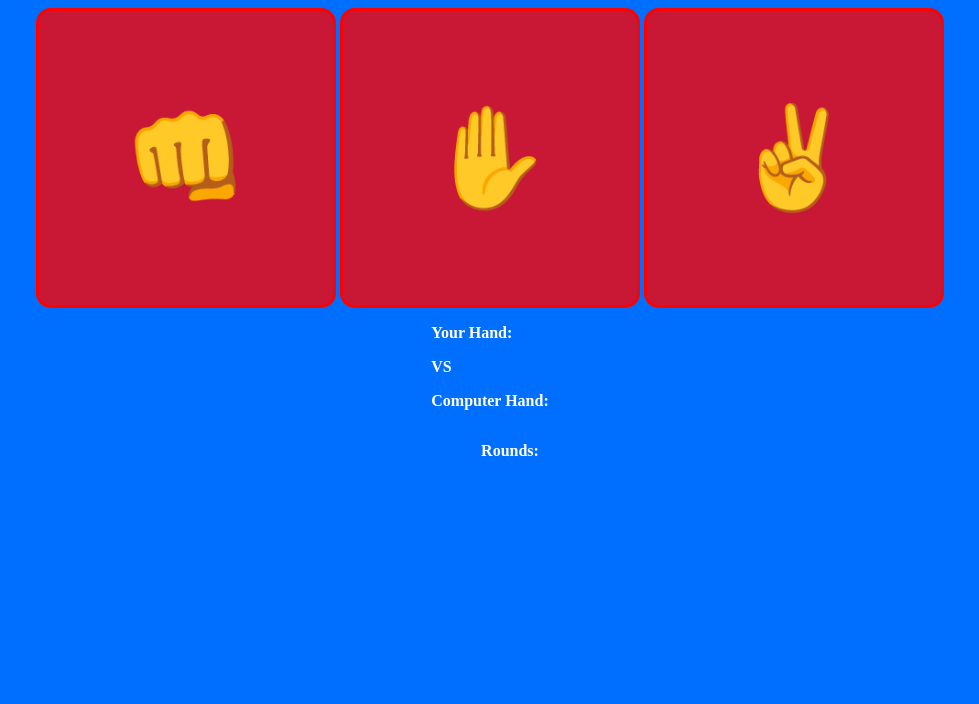
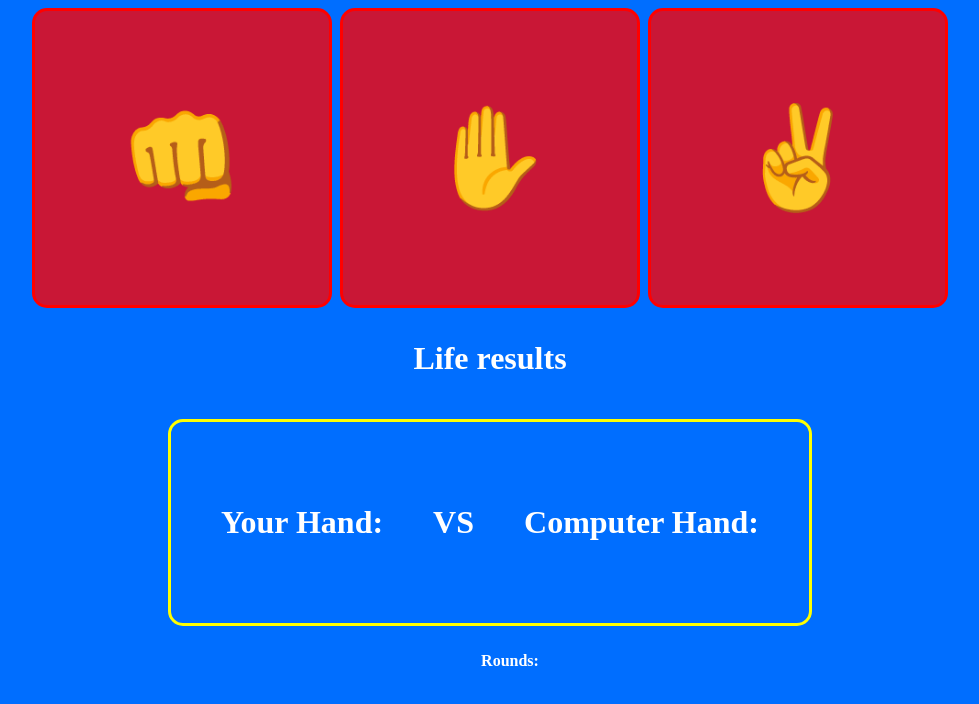
Before and after one commit to drago-develops/Rock_Paper_Scissors, a plain HTML site: page index.html in a window 1280 px wide. Shown: the whole page, without its empty margins (150-1129 px from the left). Drawn offline with Linux system fonts and the light colour scheme.

Commit message:
modified both html and css for nice ui
modified css to make each element nice visially and easy to play
made necessary changes in css and alongside html (ids, classes and div) to make it possible

```diff
--- a/RPSgame.css
+++ b/RPSgame.css
@@ -6,6 +6,7 @@ body{
     align-items: center;
     font-weight: 900;
     color: white;
+    font-size: xx-large;
 }
 button{
     width: 300px;
@@ -20,3 +21,19 @@ button{
     flex-direction: column;
     flex-wrap: wrap;
 }
+
+#lifeResults{
+    display: flex;
+    flex-direction: row;
+    align-items: center;
+    justify-content: center;
+    margin: 10px;
+    border: 3px solid yellow;
+    border-radius: 15px;
+}
+.cont{
+    margin: 50px;
+}
+#results{
+    font-size: medium;
+}
--- a/index.html
+++ b/index.html
@@ -12,12 +12,18 @@
         <button id="paper">&#9995</button>
         <button id="scissors">&#9996</button>
     </div>
-    <div>
-        <p>Your Hand:</p>
-        <p id="humanHand"></p>
+    <p>Life results</p>
+    <div id="lifeResults">
+        <div class="cont">
+            <p>Your Hand:</p>
+            <p id="humanHand"></p>
+        </div>
         <p>VS</p>
-        <p>Computer Hand:</p>
-        <p id="computerHand"></p>
+        <div class="cont">
+            <p>Computer Hand:</p>
+            <p id="computerHand"></p>
+        </div>
+
     </div>
     <div id="score"></div>
 
```
